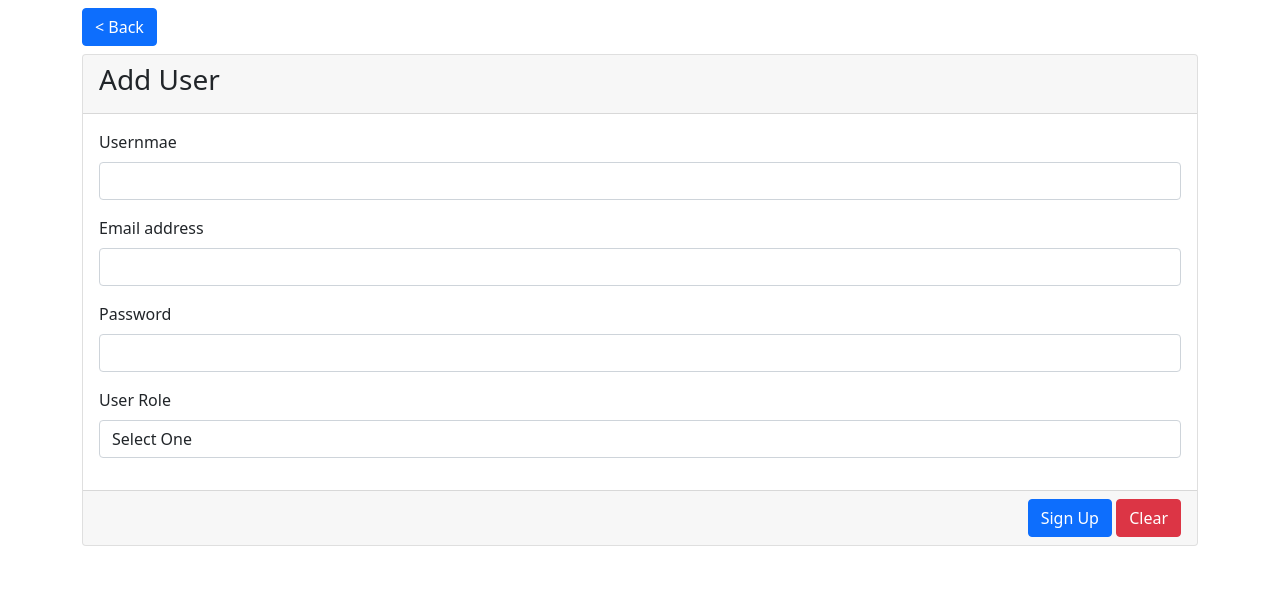
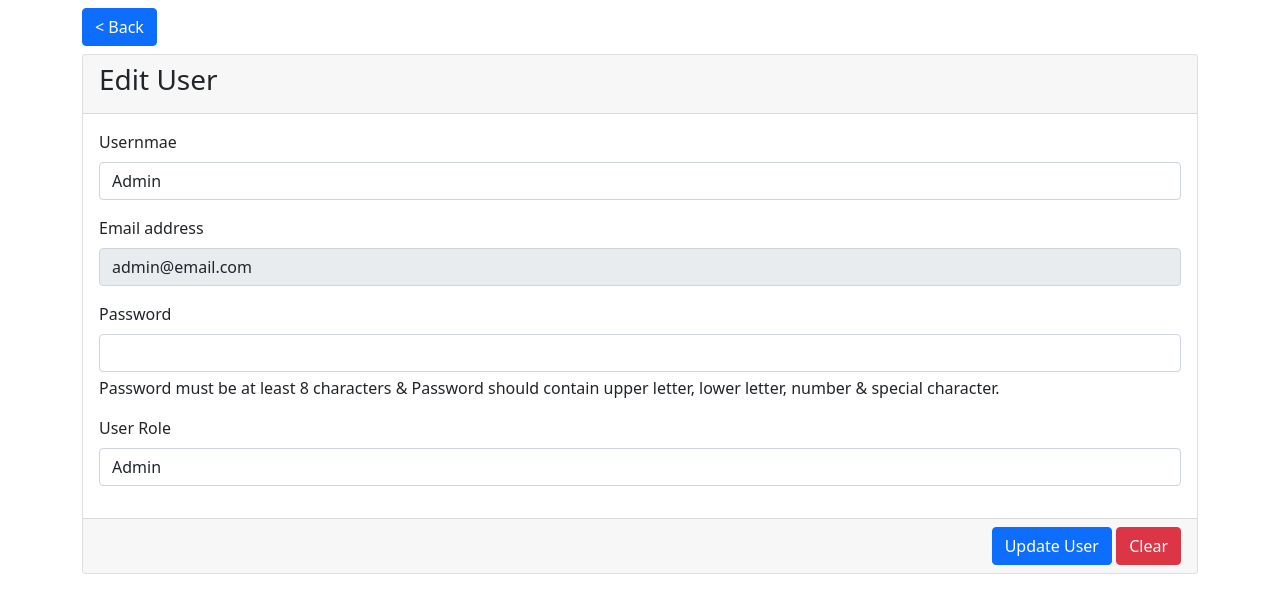
Before and after one commit to masumbillah21/ostad_php, a PHP site: page /edit.php?email=admin@email.com in a window 1280 px wide. Shown: the part 70-683 px from the top of the page. Run offline with PHP 8.4, Linux system fonts and the light colour scheme; the visitor is signed in with stand-in values (Sample User, id 1); data that the repository does not hold is empty.

Commit message:
Assignment 05 Completed

```diff
--- a/_helper.php
+++ b/_helper.php
@@ -29,15 +29,22 @@ class Helper{
 
     public function validateUsername(string $username): array
     {
+        if(!empty(trim($username)) && trim($username) != null){
+
             if (!preg_match("/^[a-zA-Z-' ]*$/",$username)) {
                 return array('status' => false,'message'=> 'Only letters and white space allowed ');
             }else{
-            return array('status' => true, 'message'=> $username);
+                return array('status' => true, 'message'=> htmlspecialchars(trim($username)));
             }
+        }else{
+            return array('status' => false, 'message'=> "Username is empty.");
+        }
+
     }
 
     public function validateEmail(string $email): array
     {
+        if(!empty(trim($email)) && trim($email) != null){
             $users = $this->getDataFromJsonFile();
             if (!filter_var($email, FILTER_VALIDATE_EMAIL)) {
                 return array("status" => false, "message"=> "Invalid email format");
@@ -45,12 +52,17 @@ class Helper{
                 return array("status" => false, "message"=> "Email Already Exist.");
             }
             else{
-            return array("status" => true, "message"=> $email);
+                return array("status" => true, "message"=> htmlspecialchars(trim($email)));
             }
+        }else{
+            return array('status' => false, 'message'=> "Email is empty.");
+        }
+
     }
 
     public function validatePassword(string $password): array
     {
+        if(!empty(trim($password)) && trim($password) != null){
             if (strlen(trim($password)) < 8) {
                 return array("status"=> false,"message"=> "Your Password Must Contain At Least 8 Characters!");
             }
@@ -63,8 +75,12 @@ class Helper{
             else if(!preg_match("#[a-z]+#", $password)) {
                 return array("status"=> false,"message"=> "Your Password Must Contain At Least 1 Lowercase Letter!");
             } else{
-            return array("status" => true,"message"=> $password);
+                return array("status" => true,"message"=> htmlspecialchars(trim($password)));
             }
+        }else{
+            return array('status' => false, 'message'=> "Password is empty.");
+        }
+
     }
 
     public function signUp($username, $email, $password): array{
@@ -100,8 +116,18 @@ class Helper{
     public function getSingleUserData($email):array
     {
         $users = $this->getDataFromJsonFile();
+        $userData = [];
+        if (isset($users[$email])) {
+            $userData = [
+                'username' => $users[$email]['username'],
+                'role' => $users[$email]['role'],
+            ];
+        }else{
+            $userData = [];
+        }
 
-        return  $users[$email];
+
+        return  $userData;
     }
 
     public function verifyLogin($email, $password): array{
@@ -132,7 +158,7 @@ class Helper{
                     'role' => $role,
                 ];
                 $this->addData($users);
-                return array('status'=> true,'message'=> "Successfully Signed Up.");
+                return array('status'=> true,'message'=> "New User Successfully Added.");
             }else{
                 return array('status'=> false,'message'=> "You don't have permission to do this action.");
             }
@@ -143,15 +169,21 @@ class Helper{
 
     }
 
-    public function updateUser($author, $email, $username, $password, $role): array{
-        if (!empty($author) && !empty($email) && !empty($username) && !empty($password) && !empty($role)) {
+    public function updateUser($author, $email, $username,  $password, $role): array{
+        if (!empty($author) && !empty($email) && !empty($username)) {
             if($this->isAdmin($author)){
                 $users = $this->getDataFromJsonFile();
+                if (isset($users[$email])) {
                     $users[$email]['username'] = $username;
+                    if(!empty($password)){
                         $users[$email]['password'] = password_hash($password, PASSWORD_DEFAULT);
+                    }
                     $users[$email]['role'] = $role;
                     $this->addData($users);
                     return array('status'=> true,'message'=> "User Successfully Updated.");
+                }else{
+                    return array('status'=> false,'message'=> "Invalid Request");
+                }
             }else{
                 return array('status'=> false,'message'=> "You don't have permission to do this action.");
             }
--- a/edit.php
+++ b/edit.php
@@ -19,26 +19,76 @@ if (!isset($_SESSION['username']) && empty($_SESSION['username'])) {
     }else{
         require_once("./_helper.php");
         $helper = new Helper();
-        $username = $_SESSION['username'];
+        $authUser = $_SESSION['username'];
         $loggedInEmail = $_SESSION['email'];
-        $email = '';
+
+        // Field Error Variables
         $errUser = '';
         $errEmail = '';
         $errPassword = '';
+        $err = 0;
+        $msg = "";
+
+        //Form Variables
+        $email = '';
+        $username = '';
+        $userrole = '';
+
+        //Page essential vaiables
+        $title = 'Add User';
+        $button_name = 'add_new';
+        $button_text = 'Create User';
 
         if($_SERVER['REQUEST_METHOD'] == 'POST'){
-            if (isset($_POST['user_create'])) {
-                extract($_POST);
-                $res = $helper->createNewUser($loggedInEmail, $user_name, $email_name, $password, $user_role);
-                $resMess = $res['message'];
-                if($res['status']){
-                    $msg = "<p class='text-success text-bold text-center'>$resMess</p>";
+            $user_name;
+            $user_role = isset($_POST['user_role']) ? $_POST['user_role'] : "";
+            $user_email;
+            $password;
+
+            if (isset($_POST['user_name'])) {
+                $res = $helper->validateUsername($_POST['user_name']);
+                    if ($res['status']) {
+                        $user_name = $res['message'];
                     }else{
-                    $msg = "<p class='text-danger text-bold text-center'>$resMess</p>";
+                        $errUser = $res['message'];
+                        $err++;
                     }
-            }else if(isset($_POST['role_del'])){
-                extract($_POST);
-                $res = $helper->updateUser($loggedInEmail, $email_name, $user_name, $password, $user_role);
+            }else{
+                $errUser = "Username is empty.";
+                $err++;
+            }
+
+            if (isset($_POST['add_new'])) {
+
+                if (isset($_POST['user_email'])) {
+                    $res = $helper->validateEmail($_POST['user_email']);
+                    if ($res['status']) {
+                        $user_email = $res['message'];
+                    }else{
+                        $errEmail = $res['message'];
+                        $err++;
+                    }
+                }else{
+                    $errEmail = "Email is empty.";
+                    $err++;
+                }
+
+                if (isset($_POST['user_password'])) {
+                    $res = $helper->validatePassword($_POST['user_password']);
+
+                    if ($res['status']) {
+                        $password = $res['message'];
+                    }else{
+                        $errPassword = $res['message'];
+                        $err++;
+                    }
+                }else{
+                    $errPassword = "Password is empty.";
+                    $err++;
+                }
+
+                if($err == 0){
+                    $res = $helper->createNewUser($loggedInEmail, $user_name, $user_email, $password, $user_role);
                     $resMess = $res['message'];
                     if($res['status']){
                         $msg = "<p class='text-success text-bold text-center'>$resMess</p>";
@@ -46,9 +96,52 @@ if (!isset($_SESSION['username']) && empty($_SESSION['username'])) {
                         $msg = "<p class='text-danger text-bold text-center'>$resMess</p>";
                     }
                 }
+            }else if(isset($_POST['edit_user'])){
+                if (!empty($_POST['password'])) {
+                    if (isset($_POST['user_password'])) {
+                        $res = $helper->validatePassword($_POST['user_password']);
+
+                        if ($res['status']) {
+                            $password = $res['message'];
                         }else{
+                            $errPassword = $res['message'];
+                            $err++;
+                        }
+                    }else{
+                        $errPassword = "Password is empty.";
+                        $err++;
+                    }
+                }else{
+                    $password = '';
+                }
+                if($err == 0){
+                    $user_email = $_POST['user_email'];
+                    $user_role = $_POST['user_role'];
+                    $res = $helper->updateUser($loggedInEmail, $user_email, $user_name, $password, $user_role);
+                    $resMess = $res['message'];
+                    if($res['status']){
+                        $msg = "<p class='text-success text-bold text-center'>$resMess</p>";
+                    }else{
+                        $msg = "<p class='text-danger text-bold text-center'>$resMess</p>";
+                    }
+                }
+            }
+        }
         if (isset($_GET["email"]) && !empty($_GET['email'])) {
+            $email = $_GET['email'];
             $userData = $helper->getSingleUserData($_GET["email"]);
+
+            if (count($userData) > 0) {
+                $username = $userData['username'];
+                $userrole = $userData['role'];
+
+                $title = 'Edit User';
+                $button_name = 'edit_user';
+                $button_text = 'Update User';
+
+            }else{
+                $email = "";
+                $msg = '<p class="bg-danger text-white p-2 font-weight-bold text-center">User not found.</p>';
             }
         }
     }
@@ -61,12 +154,10 @@ if (!isset($_SESSION['username']) && empty($_SESSION['username'])) {
 <head>
     <meta charset="UTF-8">
     <meta name="viewport" content="width=device-width, initial-scale=1.0">
-    <title>Dashboard</title>
+    <title><?php echo $title; ?></title>
     <link href="https://cdn.jsdelivr.net/npm/bootstrap@5.0.2/dist/css/bootstrap.min.css" rel="stylesheet">
 </head>
 <body>
-
-
     <header class="header">
         <nav class="navbar navbar-expand-lg navbar-light bg-light">
             <div class="container">
@@ -81,7 +172,7 @@ if (!isset($_SESSION['username']) && empty($_SESSION['username'])) {
                     </li>
                 </ul>
                 <span class="navbar-text">
-                    <strong>Hi, <?php echo ucfirst($username); ?></strong>
+                    <strong>Hi, <?php echo ucfirst($authUser); ?></strong>
                     <a href="./logout.php" class="btn btn-danger text-white">Logout</a>
                 </span>
                 </div>
@@ -95,46 +186,47 @@ if (!isset($_SESSION['username']) && empty($_SESSION['username'])) {
                     <a href="./role-management.php" class="btn btn-primary my-2">< Back</a>
                 </div>
                 <div class="col-lg-12">
-                    <?php echo $msg; ?>
                     <div class="card">
                         <div class="card-header">
-                            <h3>Add User</h3>
+                            <h3><?php echo $title; ?></h3>
                         </div>
                         <form action="" method="POST">
                             <div class="card-body">
                                 <?php echo $msg; ?>
                                 <div class="mb-3">
                                     <label for="user-name" class="form-label">Usernmae</label>
-                                    <input type="text" class="form-control" name="user_name" id="user-name" required>
+                                    <input type="text" class="form-control" name="user_name" id="user-name" value="<?php echo $username; ?>" required>
                                     <p class="text-danger"><?php echo $errUser; ?></p>
                                 </div>
                                 <div class="mb-3">
                                     <label for="user-email" class="form-label">Email address</label>
-                                    <input type="email" class="form-control" name="user_email" id="user-email" required>
+                                    <input type="email" class="form-control" name="user_email" id="user-email" value="<?php echo $email; ?>" <?php if(!empty($email)) echo 'readonly' ?> required>
                                     <p class="text-danger"><?php echo $errEmail; ?></p>
                                 </div>
                                 <div class="mb-3">
                                     <label for="user-password" class="form-label">Password</label>
-                                    <input type="password" class="form-control" name="user_password" id="user-password" required>
+                                    <input type="password" class="form-control" name="user_password" id="user-password" <?php if ($button_name == 'add_new')
+                                        echo "required"; ?>>
+                                    <p class="mt-1">Password must be at least 8 characters & Password should contain upper letter, lower letter, number & special character.</p>
                                     <p class="text-danger"><?php echo $errPassword; ?></p>
                                 </div>
                                 <div class="mb-3">
                                     <label for="user-role" class="form-label">User Role</label>
-                                    <select class="form-control" id="user-role" name="user_role" required>
-                                        <option value="" disabled <?php if ($role == "")
+                                    <select class="form-control" id="user-role" name="user_role">
+                                        <option value="" disabled <?php if ($userrole == "")
                                             echo "selected"; ?>>Select One</option>
-                                        <option value="admin" <?php if ($role == "Admin")
+                                        <option value="admin" <?php if ($userrole == "admin")
                                             echo "selected"; ?>>Admin</option>
-                                        <option value="manager" <?php if ($role == "Manager")
+                                        <option value="manager" <?php if ($userrole == "manager")
                                             echo "selected"; ?>>Manager</option>
-                                        <option value="user" <?php if ($role == "User")
+                                        <option value="user" <?php if ($userrole == "user")
                                             echo "selected"; ?>>User</option>
                                     </select>
                                     <p class="text-danger"><?php echo $errPassword; ?></p>
                                 </div>
                             </div>
                             <div class="card-footer text-end">
-                                <button type="submit" class="btn btn-primary">Sign Up</button>
+                                <button type="submit" class="btn btn-primary" name="<?php echo $button_name; ?>"><?php echo $button_text; ?></button>
                                 <button type="reset" class="btn btn-danger">Clear</button>
                             </div>
                         </form>
--- a/index-guest.php
+++ b/index-guest.php
@@ -29,7 +29,6 @@ if (!isset($_SESSION['username']) && empty($_SESSION['username'])) {
         <nav class="navbar navbar-expand-lg navbar-light bg-light">
             <div class="container">
                 <a class="navbar-brand" href="index-user.php">Batch 2</a>
-
                 <span class="navbar-text">
                     <strong>Hi, <?php echo ucfirst($username); ?></strong>
                     <a href="./logout.php" class="btn btn-danger text-white">Logout</a>
--- a/index-manager.php
+++ b/index-manager.php
@@ -33,7 +33,6 @@ if (!isset($_SESSION['username']) && empty($_SESSION['username'])) {
         <nav class="navbar navbar-expand-lg navbar-light bg-light">
             <div class="container">
                 <a class="navbar-brand" href="index-user.php">Batch 2</a>
-
                 <span class="navbar-text">
                     <strong>Hi, <?php echo ucfirst($username); ?></strong>
                     <a href="./logout.php" class="btn btn-danger text-white">Logout</a>
--- a/index-user.php
+++ b/index-user.php
@@ -33,7 +33,6 @@ if (!isset($_SESSION['username']) && empty($_SESSION['username'])) {
         <nav class="navbar navbar-expand-lg navbar-light bg-light">
             <div class="container">
                 <a class="navbar-brand" href="index-user.php">Batch 2</a>
-
                 <span class="navbar-text">
                     <strong>Hi, <?php echo ucfirst($username); ?></strong>
                     <a href="./logout.php" class="btn btn-danger text-white">Logout</a>
--- a/index.php
+++ b/index.php
@@ -27,12 +27,10 @@ if (!isset($_SESSION['username']) && empty($_SESSION['username'])) {
     <link href="https://cdn.jsdelivr.net/npm/bootstrap@5.0.2/dist/css/bootstrap.min.css" rel="stylesheet">
 </head>
 <body>
-
-
     <header class="header">
         <nav class="navbar navbar-expand-lg navbar-light bg-light">
             <div class="container">
-                <a class="navbar-brand" href="#">Batch 2</a>
+                <a class="navbar-brand" href="./index.php">Batch 2</a>
                 <button class="navbar-toggler" type="button" data-bs-toggle="collapse" data-bs-target="#navbarText" aria-controls="navbarText" aria-expanded="false" aria-label="Toggle navigation">
                 <span class="navbar-toggler-icon"></span>
                 </button>
```
Also changed, not shown: data/users.json (+4 -4 lines), role-management.php (+11 -12 lines), signup.php (+18 -25 lines), 1 other file. Lines whose indentation alone changed are shown as unchanged.
